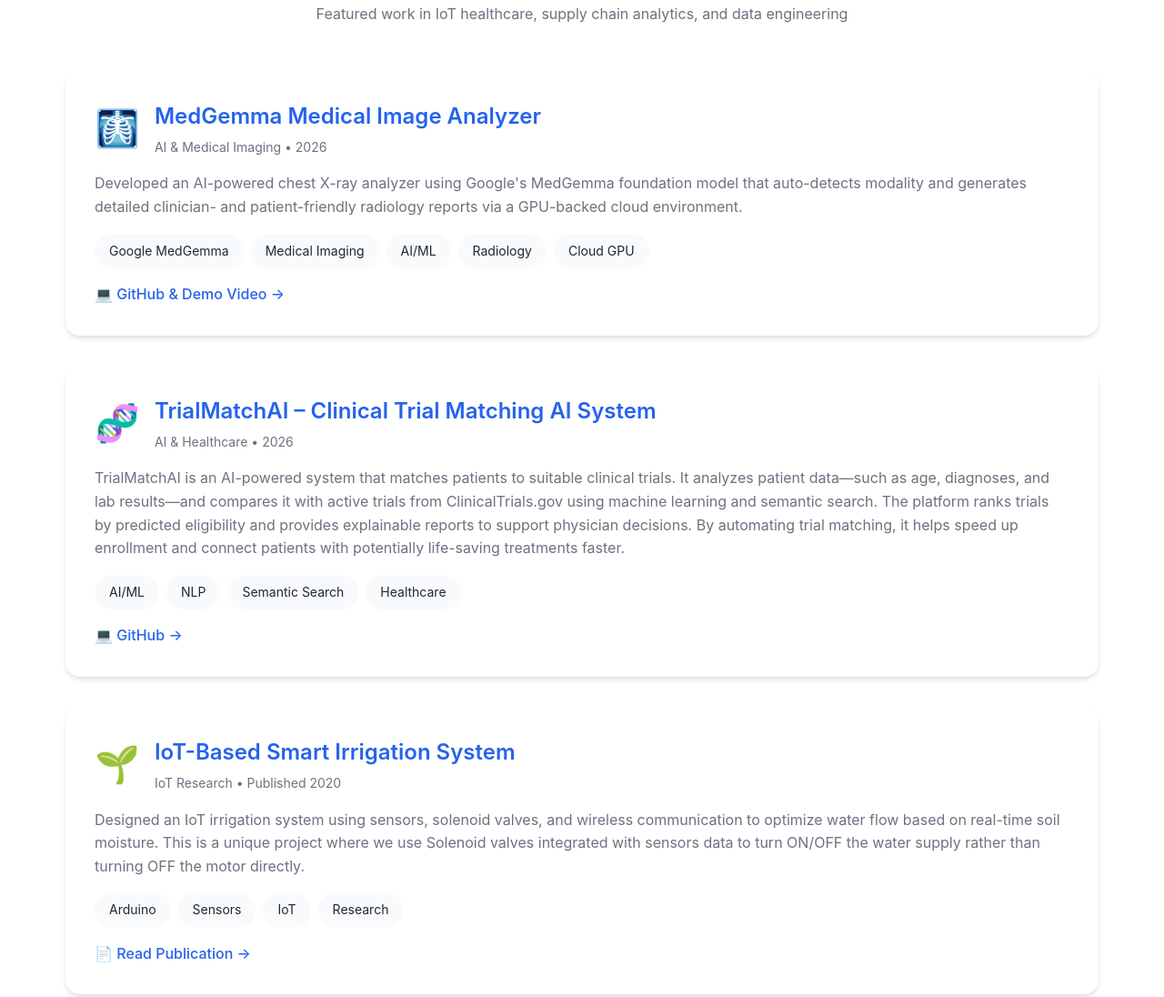
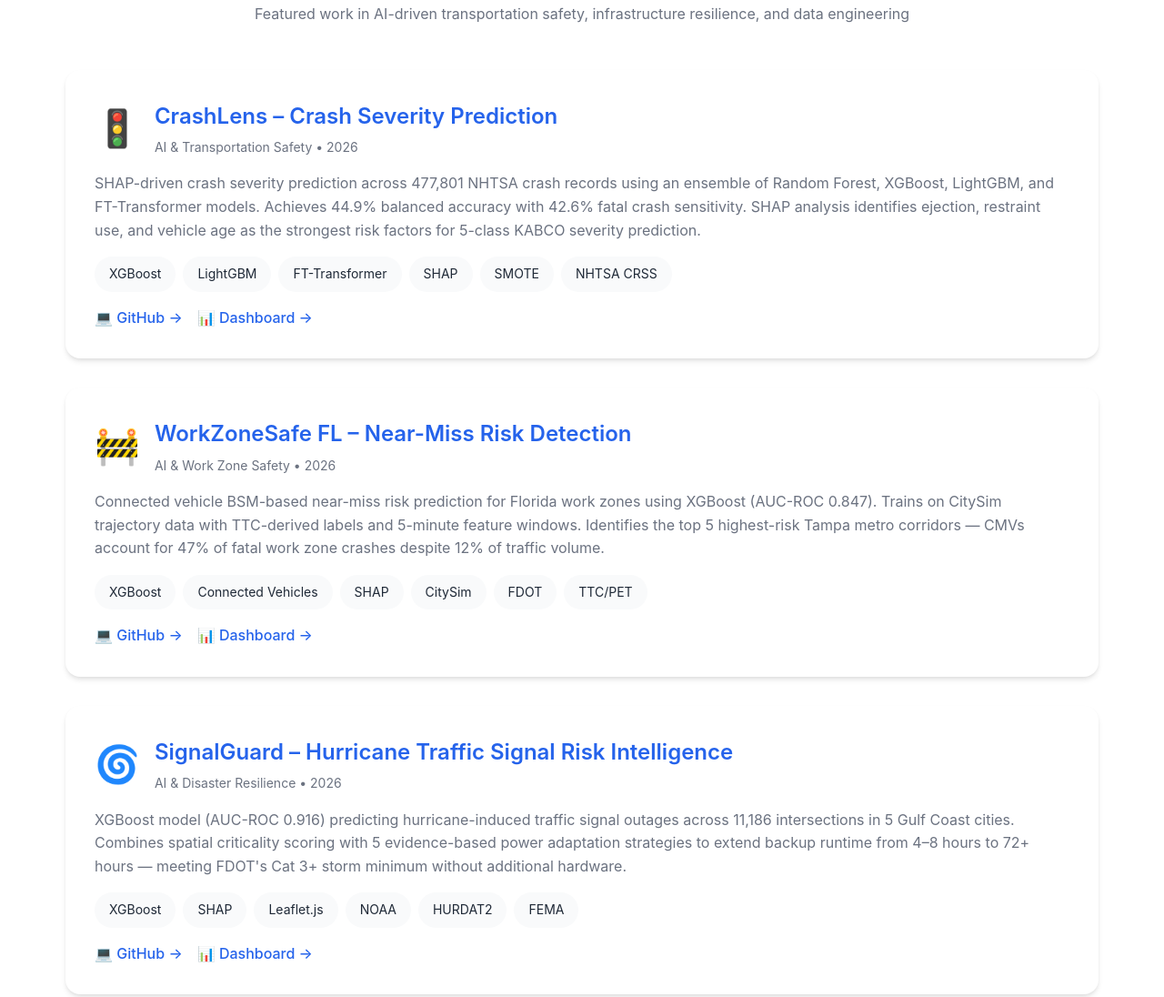
Before and after one commit to snaidu20/sai-portfolio, a plain HTML site: page index.html in a window 1280 px wide. Shown: the part 1924-3020 px from the top of the page at 91% size. Drawn offline with Linux system fonts and the light colour scheme.

Commit message:
Replace medical AI projects with transportation AI portfolio (CrashLens, WorkZoneSafe FL, SignalGuard)

```diff
--- a/index.html
+++ b/index.html
@@ -667,57 +667,97 @@
         <div class="container">
             <h2>My Projects</h2>
             <p style="text-align: center; color: var(--text-light); margin-bottom: 3rem;">
-                Featured work in IoT healthcare, supply chain analytics, and data engineering
+                Featured work in AI-driven transportation safety, infrastructure resilience, and data engineering
             </p>
             <div class="projects-grid">
                 <div class="project-card">
                     <div class="project-header">
-                        <div class="project-icon">🩻</div>
+                        <div class="project-icon">🚦</div>
                         <div class="project-info">
-                            <h3>MedGemma Medical Image Analyzer</h3>
-                            <p class="project-subtitle">AI & Medical Imaging • 2026</p>
+                            <h3>CrashLens – Crash Severity Prediction</h3>
+                            <p class="project-subtitle">AI &amp; Transportation Safety • 2026</p>
                         </div>
                     </div>
                     <p class="project-description">
-                        Developed an AI-powered chest X-ray analyzer using Google's MedGemma foundation model that auto-detects modality and generates detailed clinician- and patient-friendly radiology reports via a GPU-backed cloud environment.
+                        SHAP-driven crash severity prediction across 477,801 NHTSA crash records using an ensemble of Random Forest, XGBoost, LightGBM, and FT-Transformer models. Achieves 44.9% balanced accuracy with 42.6% fatal crash sensitivity. SHAP analysis identifies ejection, restraint use, and vehicle age as the strongest risk factors for 5-class KABCO severity prediction.
                     </p>
                     <div class="skill-tags">
-                        <span class="tag">Google MedGemma</span>
-                        <span class="tag">Medical Imaging</span>
-                        <span class="tag">AI/ML</span>
-                        <span class="tag">Radiology</span>
-                        <span class="tag">Cloud GPU</span>
+                        <span class="tag">XGBoost</span>
+                        <span class="tag">LightGBM</span>
+                        <span class="tag">FT-Transformer</span>
+                        <span class="tag">SHAP</span>
+                        <span class="tag">SMOTE</span>
+                        <span class="tag">NHTSA CRSS</span>
                     </div>
                     <div class="project-links">
-                        <a href="https://github.com/snaidu20/Google_medgemma_medical_image_analyzer/tree/main/medgemma-chest-xray-analyzer" target="_blank" class="project-link">
-                            💻 GitHub &amp; Demo Video →
+                        <a href="https://github.com/snaidu20/Crashlens" target="_blank" class="project-link">
+                            💻 GitHub →
+                        </a>
+                        <a href="https://snaidu20.github.io/Crashlens/" target="_blank" class="project-link">
+                            📊 Dashboard →
                         </a>
                     </div>
                 </div>
 
                 <div class="project-card">
                     <div class="project-header">
-                        <div class="project-icon">🧬</div>
+                        <div class="project-icon">🚧</div>
                         <div class="project-info">
-                            <h3>TrialMatchAI – Clinical Trial Matching AI System</h3>
-                            <p class="project-subtitle">AI & Healthcare • 2026</p>
+                            <h3>WorkZoneSafe FL – Near-Miss Risk Detection</h3>
+                            <p class="project-subtitle">AI &amp; Work Zone Safety • 2026</p>
                         </div>
                     </div>
                     <p class="project-description">
-                        TrialMatchAI is an AI-powered system that matches patients to suitable clinical trials. It analyzes patient data—such as age, diagnoses, and lab results—and compares it with active trials from ClinicalTrials.gov using machine learning and semantic search. The platform ranks trials by predicted eligibility and provides explainable reports to support physician decisions. By automating trial matching, it helps speed up enrollment and connect patients with potentially life-saving treatments faster.
+                        Connected vehicle BSM-based near-miss risk prediction for Florida work zones using XGBoost (AUC-ROC 0.847). Trains on CitySim trajectory data with TTC-derived labels and 5-minute feature windows. Identifies the top 5 highest-risk Tampa metro corridors — CMVs account for 47% of fatal work zone crashes despite 12% of traffic volume.
                     </p>
                     <div class="skill-tags">
-                        <span class="tag">AI/ML</span>
-                        <span class="tag">NLP</span>
-                        <span class="tag">Semantic Search</span>
-                        <span class="tag">Healthcare</span>
+                        <span class="tag">XGBoost</span>
+                        <span class="tag">Connected Vehicles</span>
+                        <span class="tag">SHAP</span>
+                        <span class="tag">CitySim</span>
+                        <span class="tag">FDOT</span>
+                        <span class="tag">TTC/PET</span>
                     </div>
                     <div class="project-links">
-                        <a href="https://github.com/snaidu20/Clinical-Trial-Matching-AI-Agent/tree/main/trialmatch-ai" target="_blank" class="project-link">
+                        <a href="https://github.com/snaidu20/WorkZoneSafe_FL" target="_blank" class="project-link">
                             💻 GitHub →
+                        </a>
+                        <a href="https://snaidu20.github.io/WorkZoneSafe_FL/" target="_blank" class="project-link">
+                            📊 Dashboard →
                         </a>
                     </div>
                 </div>
+
+                <div class="project-card">
+                    <div class="project-header">
+                        <div class="project-icon">🌀</div>
+                        <div class="project-info">
+                            <h3>SignalGuard – Hurricane Traffic Signal Risk Intelligence</h3>
+                            <p class="project-subtitle">AI &amp; Disaster Resilience • 2026</p>
+                        </div>
+                    </div>
+                    <p class="project-description">
+                        XGBoost model (AUC-ROC 0.916) predicting hurricane-induced traffic signal outages across 11,186 intersections in 5 Gulf Coast cities. Combines spatial criticality scoring with 5 evidence-based power adaptation strategies to extend backup runtime from 4–8 hours to 72+ hours — meeting FDOT's Cat 3+ storm minimum without additional hardware.
+                    </p>
+                    <div class="skill-tags">
+                        <span class="tag">XGBoost</span>
+                        <span class="tag">SHAP</span>
+                        <span class="tag">Leaflet.js</span>
+                        <span class="tag">NOAA</span>
+                        <span class="tag">HURDAT2</span>
+                        <span class="tag">FEMA</span>
+                    </div>
+                    <div class="project-links">
+                        <a href="https://github.com/snaidu20/Signal_Guard" target="_blank" class="project-link">
+                            💻 GitHub →
+                        </a>
+                        <a href="https://snaidu20.github.io/Signal_Guard/" target="_blank" class="project-link">
+                            📊 Dashboard →
+                        </a>
+                    </div>
+                </div>
+
+
 
                 <div class="project-card">
                     <div class="project-header">
```
